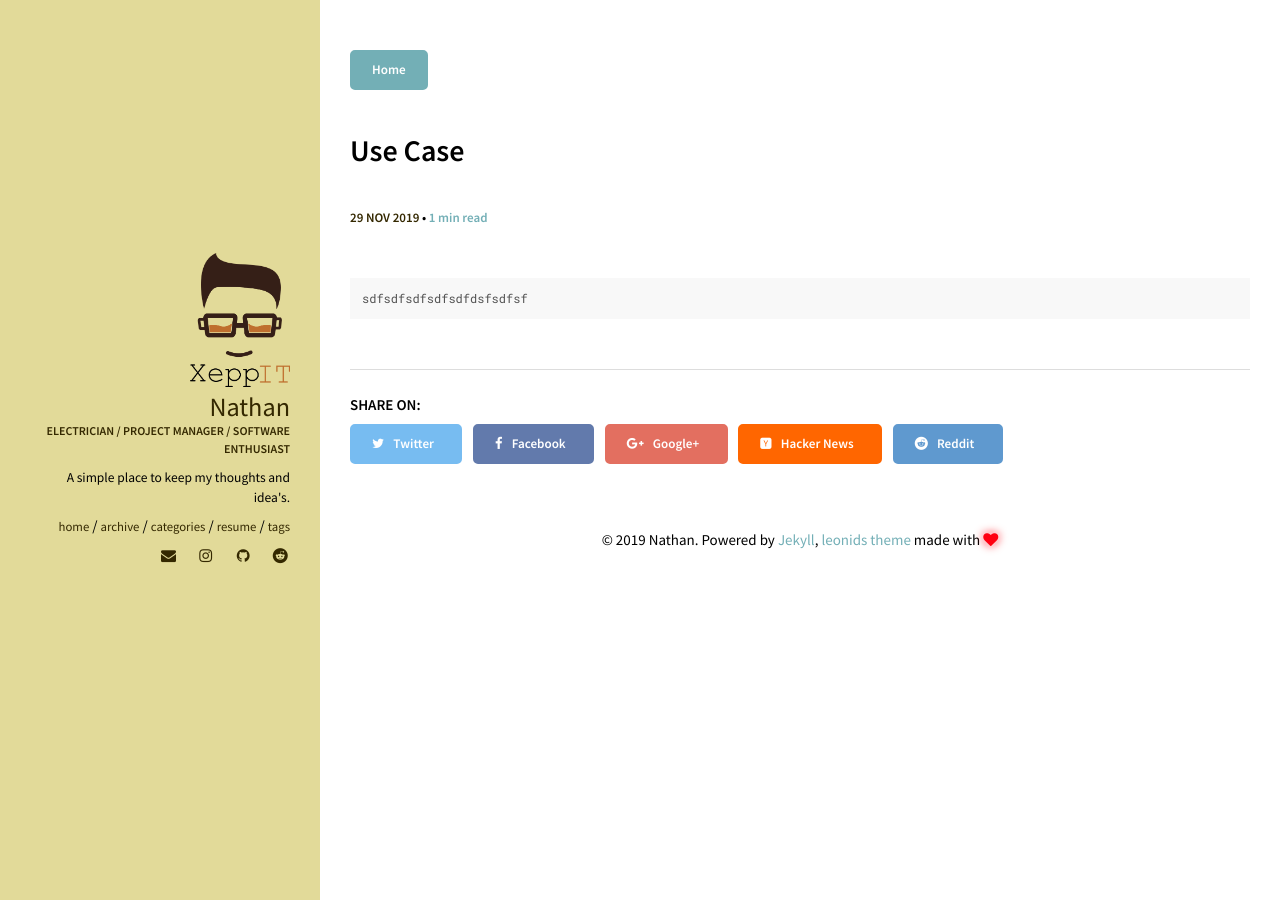
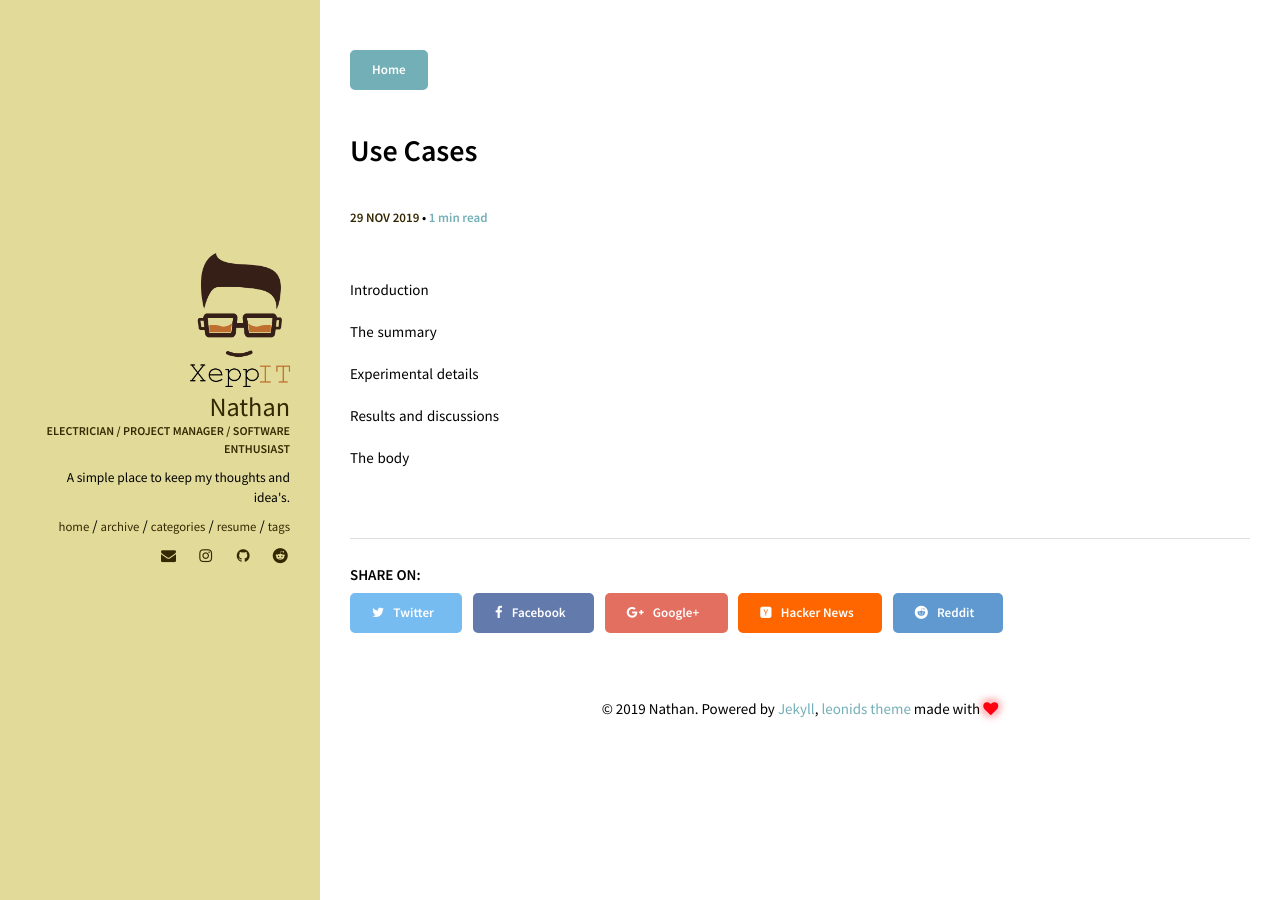
Before and after one commit to Xeppit/XeppIT.GitHub.io, a Jekyll site: the page built from _posts/2019-11-29-use-cases.md, in a window 1280 px wide. Built offline with Jekyll 4.4.1, drawn with Linux system fonts in a browser that asks for light colours.

Commit message:
Update 2019-11-29-use-cases.md

```diff
--- a/_posts/2019-11-29-use-cases.md
+++ b/_posts/2019-11-29-use-cases.md
@@ -1,11 +1,19 @@
 ---
 layout: post
-title: Use Case
-excerpt: "Demo post displaying the various ways of highlighting code in Markdown."
-categories: [programming]
-tags: [left, right, up, down]
-modified: 2014-09-14
+title: Use Cases
+excerpt: "A description on how to write useful Use Cases"
+categories: [Software Design]
+tags: [Use Cases, Programming, Software Design]
+modified: 2019-11-29
 comments: true
 ---
 
-    sdfsdfsdfsdfsdfdsfsdfsf
+Introduction
+
+The summary
+
+Experimental details
+
+Results and discussions
+
+The body
```
